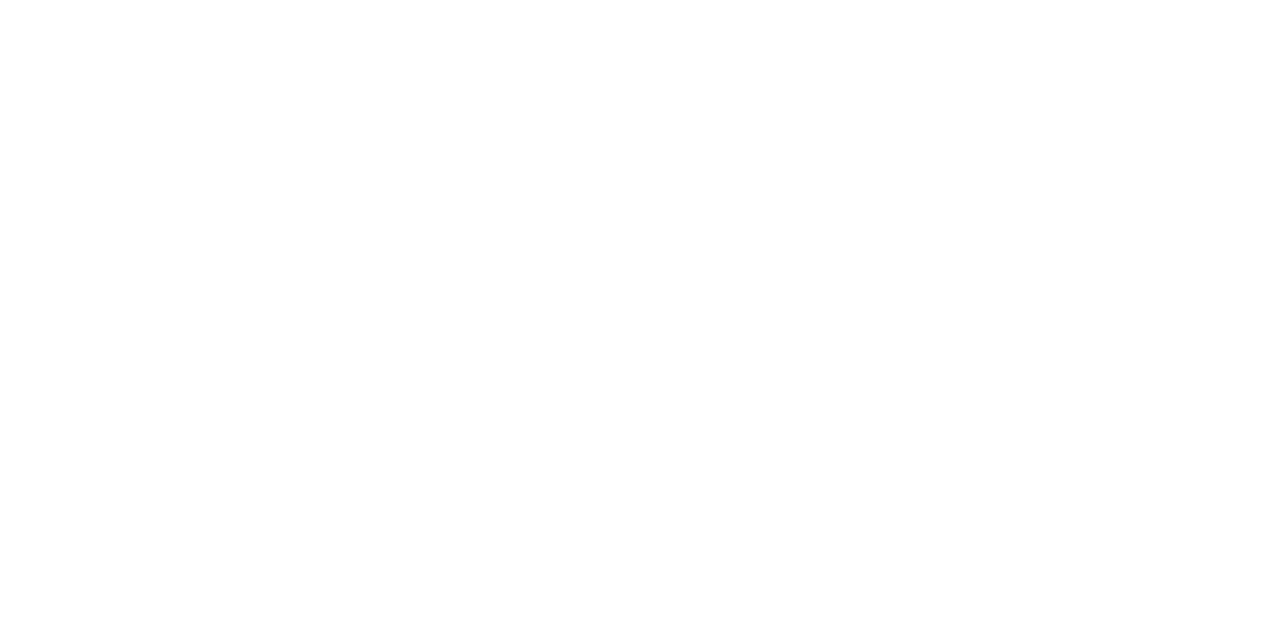
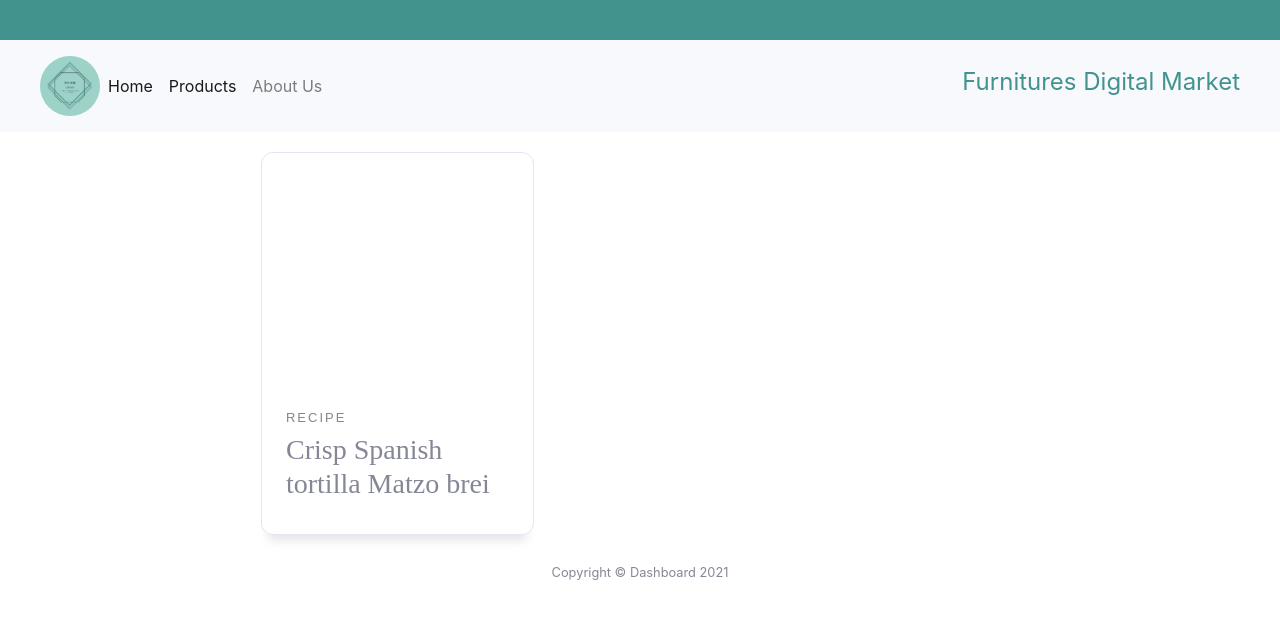
Before and after one commit to martincastro1575/dashboard_furnituresdigitalmarket, a React (Create React App) app: page /products in a window 1280 px wide. Before the commit this address had no page. Shown: the top 618 px of the page. Built offline with nearby package versions, Linux system fonts and the light colour scheme.

Commit message:
init listado de productos

```diff
--- a/src/components/App.js
+++ b/src/components/App.js
@@ -5,6 +5,7 @@
   BrowserRouter as Router,
   Routes,
   Route} from "react-router-dom";
+import ProductsView from "./ProductsView/ProductsView";
 
 function App() {
   return (
@@ -12,6 +13,7 @@
       <Routes>
         <Route exact path="/" element={<ContentWrapper/>}/>
         <Route exact path="/aboutus" element={<AboutUs/>}/>
+        <Route exact path="/products" element={<ProductsView/>}/>
       </Routes>
   </Router>
   );
--- /dev/null
+++ b/src/components/CardListProducts/CardListProducts.css
@@ -0,0 +1,26 @@
+/* Card Details Css*/
+
+img {
+  max-height: 200px;
+  object-fit: cover;
+  object-position: center;
+}
+
+.card-header-list{
+  display: flex;
+  justify-content: space-between;
+}
+
+.arrow-buttons button{
+  border: none;
+  background-color: #fff;
+  width: 34px;
+  border-radius: 6px;
+  color: #42938e;
+  font-size: 21px;
+  margin: 0 8px;
+}
+
+.arrow-buttons button:last-child{
+  margin-right: 0;
+}
--- /dev/null
+++ b/src/components/CardListProducts/CardListProducts.js
@@ -0,0 +1,41 @@
+import React from "react";
+import './CardListProducts.css'
+
+import PropTypes from "prop-types";
+
+function CardListProducts({ cols, products, handlePagePrevious, handlePageNext }) {
+  return (
+    <div className={cols}>
+      <div class="card mt-4">
+        <div class="card-header card-header-list">
+          Listado de productos
+          <div className='arrow-buttons'>
+            <button onClick={handlePagePrevious}><i class="fas fa-angle-left"></i></button>
+            <button onClick={handlePageNext}><i class="fas fa-angle-right"></i></button>
+          </div>
+
+        </div>
+        <ul class="list-group list-group-flush">
+          {products.map((p, idx) =>
+            <li key={idx} class="list-group-item">{p.name}</li>
+          )}
+        </ul>
+      </div>
+    </div>
+  );
+}
+
+CardListProducts.propTypes = {
+  products: PropTypes.array,
+  image: PropTypes.string,
+  cols: PropTypes.string,
+};
+
+
+
+CardListProducts.defaultProps = {
+  products: []
+}
+
+
+export default CardListProducts;
--- a/src/components/ContantWrapper/ContentWrapper.js
+++ b/src/components/ContantWrapper/ContentWrapper.js
@@ -1,4 +1,5 @@
 import React, { useEffect, useState } from "react";
+import PropTypes from "prop-types";
 import Topbar from "../Topbar/Topbar";
 import NavMenu from "../NavMenu/NavMenu";
 import CardTop from "../CardTop";
@@ -10,10 +11,15 @@
 import { isEmpty, isUndefined } from 'lodash'
 import axios from "axios";
 
-function ContentWrapper() {
+
+import CardListProducts from "../CardListProducts/CardListProducts";
+
+function ContentWrapper({pageNumber}) {
     const [product, setProduct] = useState();
     const [categories, setCategories] = useState("");
     const [count, setCount] = useState("");
+    const [productByPage, setProductByPage] = useState("");
+    const [page, setPage] = useState(pageNumber);
 
 
     useEffect(() => {
@@ -41,8 +47,29 @@
         handleCategories();
     }, []);
 
+    useEffect(() => {
+        const hadleProductsPage = async () => {
+            let resultados = await axios.get(`http://localhost:3500/api/products?page=${page}`);
+            setProductByPage(resultados.data);
+        };
+        hadleProductsPage();
 
+    }, [page]);
 
+    const handlePageNext = () => {
+        if(page + 1 >= (productByPage.pages)){
+            setPage(productByPage.pages)
+        }else{
+            setPage(page + 1)
+        }
+    }
+    const handlePagePrevious = () => {
+        if(page - 1 <= 0){
+            setPage(1)
+        }else{
+            setPage(page - 1)
+        }
+    }
     return (
         <div id="content-wrapper" className="d-flex flex-column">
             <div id="content">
@@ -51,11 +78,13 @@
                 <div className="container-fluid">
                     <div className="row">
                         {/* <!-- Cards totales --> */}
-                        <CardTop cols='col-md-3 mb-4' title="Total productos" quantity={product?.count} icon='fas fa-shopping-bag' />
-                        <CardTop cols='col-md-3 mb-4' title="Total categorias" quantity={categories.length} icon='fas fa-stream' />
+                        <CardTop cols='col-md-4 mb-4' title="Total productos" quantity={product?.count} icon='fas fa-shopping-bag' />
+                        <CardTop cols='col-md-4 mb-4' title="Total categorias" quantity={categories.length} icon='fas fa-stream' />
+                        <CardTop cols='col-md-4 mb-4' title="Total categorias" quantity={categories.length} icon='fas fa-stream' />
                         {/* <!-- Cards totales --> */}
                     </div>
                 </div>
+                <div className='container-fluid'>
                     <div className='row row-content'>
                         <div className='col-md-6 title-col'>
                             <h2>Nuestro ultimo producto agregado</h2>
@@ -86,10 +115,27 @@
                             <h2>Nuestro primer producto en stock</h2>
                         </div>
                     </div>
+                    <div className='row'>
+                        <div className='col-md-6'>
+                            {!isEmpty(productByPage) &&
+                                <CardListProducts handlePageNext={handlePageNext} handlePagePrevious={handlePagePrevious} products={productByPage.data} />
+                            }
+                        </div>
+                    </div>
+                </div>
+
             </div>
             <Footer />
         </div>
     );
 }
 
+ContentWrapper.propTypes = {
+    pageNumber: PropTypes.number,
+};
+
+ContentWrapper.defaultProps = {
+    pageNumber: 1
+  }
+
 export default ContentWrapper;
--- a/src/components/NavMenu/NavMenu.css
+++ b/src/components/NavMenu/NavMenu.css
@@ -7,3 +7,8 @@
     max-width: 60px;
     border-radius: 50%;
 }
+
+.navMenu h1 {
+    color: #42938e;
+    font-size: 24px;
+}
--- a/src/components/NavMenu/NavMenu.js
+++ b/src/components/NavMenu/NavMenu.js
@@ -1,12 +1,25 @@
 import './NavMenu.css'
 
 function Topbar() {
-    return(
-        <nav className="navMenu">
-            <img className="logo" src="/assets/images/LogoFDMK.png" alt="logo"/>
-            <ul>
-                <li><a href='/aboutus'>About US</a></li>
-            </ul>
+    return (
+        <nav class="navMenu navbar navbar-expand-lg navbar-light bg-light">
+            <div class="container-fluid">
+                <img className="logo" src="/assets/images/LogoFDMK.png" alt="logo" />
+                <div class="collapse navbar-collapse justify-content-between" id="navbarNav">
+                    <ul class="navbar-nav">
+                        <li class="nav-item">
+                            <a class="nav-link active" aria-current="page" href="/">Home</a>
+                        </li>
+                        <li class="nav-item">
+                            <a class="nav-link active" aria-current="page" href="/products">Products</a>
+                        </li>
+                        <li class="nav-item">
+                            <a class="nav-link" href="/aboutus">About Us</a>
+                        </li>
+                    </ul>
+                    <h1>Furnitures Digital Market</h1>
+                </div>
+            </div>
         </nav>
     )
 }
--- /dev/null
+++ b/src/components/ProductsView/ProductsView.css
@@ -0,0 +1,126 @@
+
+.cards {
+  width: 100%;
+  display: flex;
+  display: -webkit-flex;
+  justify-content: center;
+  -webkit-justify-content: center;
+  max-width: 820px;
+}
+
+.card__like {
+  width: 18px;
+}
+
+.card__clock {
+  width: 15px;
+vertical-align: middle;
+  fill: #AD7D52;
+}
+.card__time {
+  font-size: 12px;
+  color: #AD7D52;
+  vertical-align: middle;
+  margin-left: 5px;
+}
+
+.card__clock-info {
+  float: right;
+}
+
+.card__img {
+visibility: hidden;
+  background-size: cover;
+  background-position: center;
+  background-repeat: no-repeat;
+  width: 100%;
+  height: 235px;
+border-top-left-radius: 12px;
+border-top-right-radius: 12px;
+
+}
+
+.card__info-hover {
+  position: absolute;
+  padding: 16px;
+width: 100%;
+opacity: 0;
+top: 0;
+}
+
+.card__img--hover {
+transition: 0.2s all ease-out;
+  background-size: cover;
+  background-position: center;
+  background-repeat: no-repeat;
+  width: 100%;
+position: absolute;
+  height: 235px;
+border-top-left-radius: 12px;
+border-top-right-radius: 12px;
+top: 0;
+
+}
+.card {
+margin-right: 25px;
+transition: all .4s cubic-bezier(0.175, 0.885, 0, 1);
+background-color: #fff;
+  width: 33.3%;
+position: relative;
+border-radius: 12px;
+overflow: hidden;
+box-shadow: 0px 13px 10px -7px rgba(0, 0, 0,0.1);
+}
+.card:hover {
+box-shadow: 0px 30px 18px -8px rgba(0, 0, 0,0.1);
+  transform: scale(1.10, 1.10);
+}
+
+.card__info {
+z-index: 2;
+background-color: #fff;
+border-bottom-left-radius: 12px;
+border-bottom-right-radius: 12px;
+ padding: 16px 24px 24px 24px;
+}
+
+.card__category {
+  font-family: 'Raleway', sans-serif;
+  text-transform: uppercase;
+  font-size: 13px;
+  letter-spacing: 2px;
+  font-weight: 500;
+color: #868686;
+}
+
+.card__title {
+  margin-top: 5px;
+  margin-bottom: 10px;
+  font-family: 'Roboto Slab', serif;
+}
+
+.card__by {
+  font-size: 12px;
+  font-family: 'Raleway', sans-serif;
+  font-weight: 500;
+}
+
+.card__author {
+  font-weight: 600;
+  text-decoration: none;
+  color: #AD7D52;
+}
+
+.card:hover .card__img--hover {
+  height: 100%;
+  opacity: 0.3;
+}
+
+.card:hover .card__info {
+  background-color: transparent;
+  position: relative;
+}
+
+.card:hover .card__info-hover {
+  opacity: 1;
+}
--- /dev/null
+++ b/src/components/ProductsView/ProductsView.js
@@ -0,0 +1,46 @@
+import React from "react";
+import './ProductsView.css'
+import Topbar from "../Topbar/Topbar";
+import NavMenu from "../NavMenu/NavMenu";
+import Footer from "../Footer";
+import PropTypes from "prop-types";
+
+function ProductsView({ cols, products }) {
+  return (
+    <div id="content-wrapper" className="">
+      <Topbar />
+      <NavMenu />
+      <div className={cols}>
+        <section class="cards">
+          <article class="card card--1">
+            <div class="card__img">
+              <img src/>
+            </div>
+            <div class="card__info">
+              <span class="card__category"> Recipe</span>
+              <h3 class="card__title">Crisp Spanish tortilla Matzo brei</h3>
+            </div>
+          </article>
+
+        </section>
+      </div>
+      <Footer />
+    </div>
+
+  );
+}
+
+ProductsView.propTypes = {
+  products: PropTypes.array,
+  image: PropTypes.string,
+  cols: PropTypes.string,
+};
+
+
+
+ProductsView.defaultProps = {
+  products: []
+}
+
+
+export default ProductsView;
```
Lines whose indentation alone changed are shown as unchanged.
